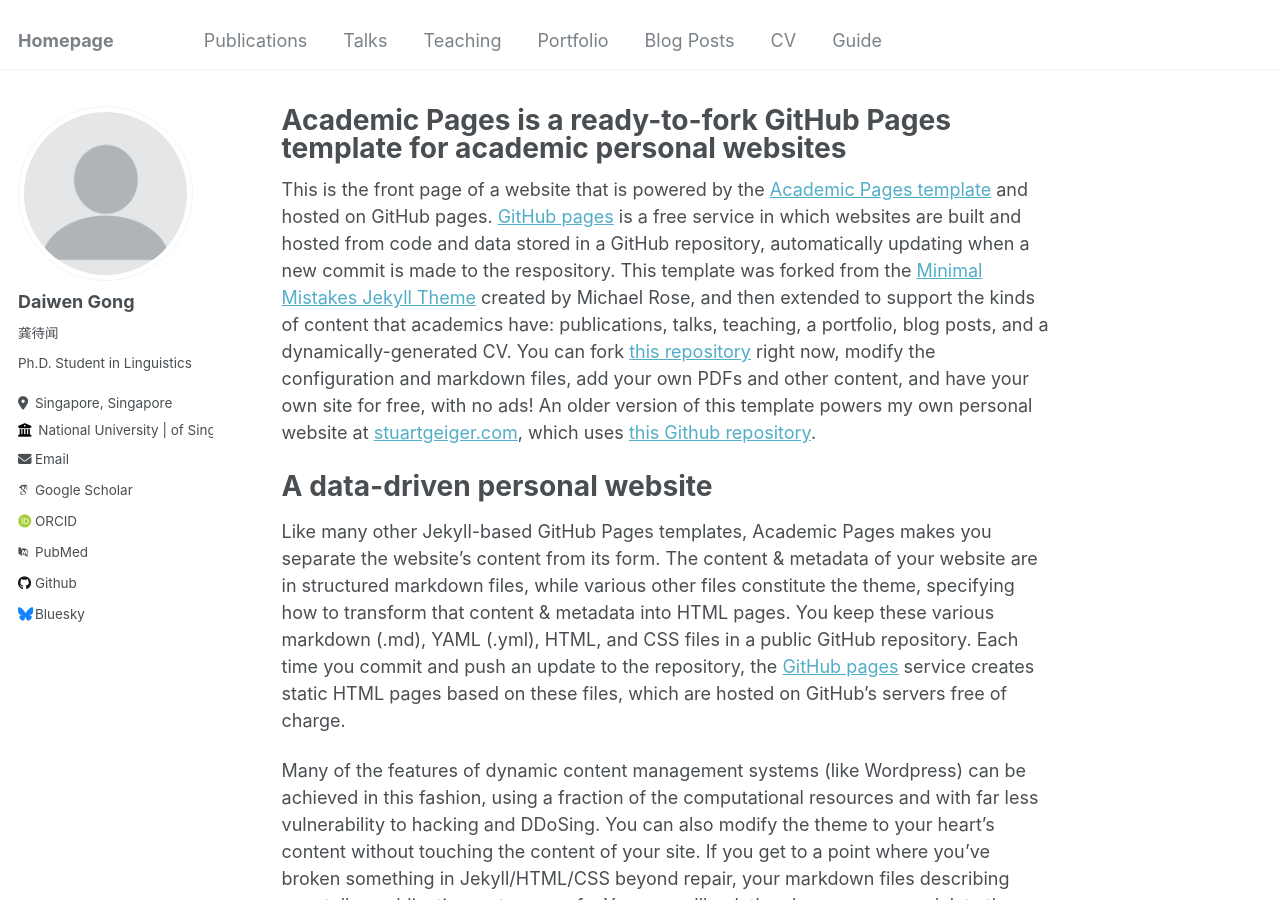
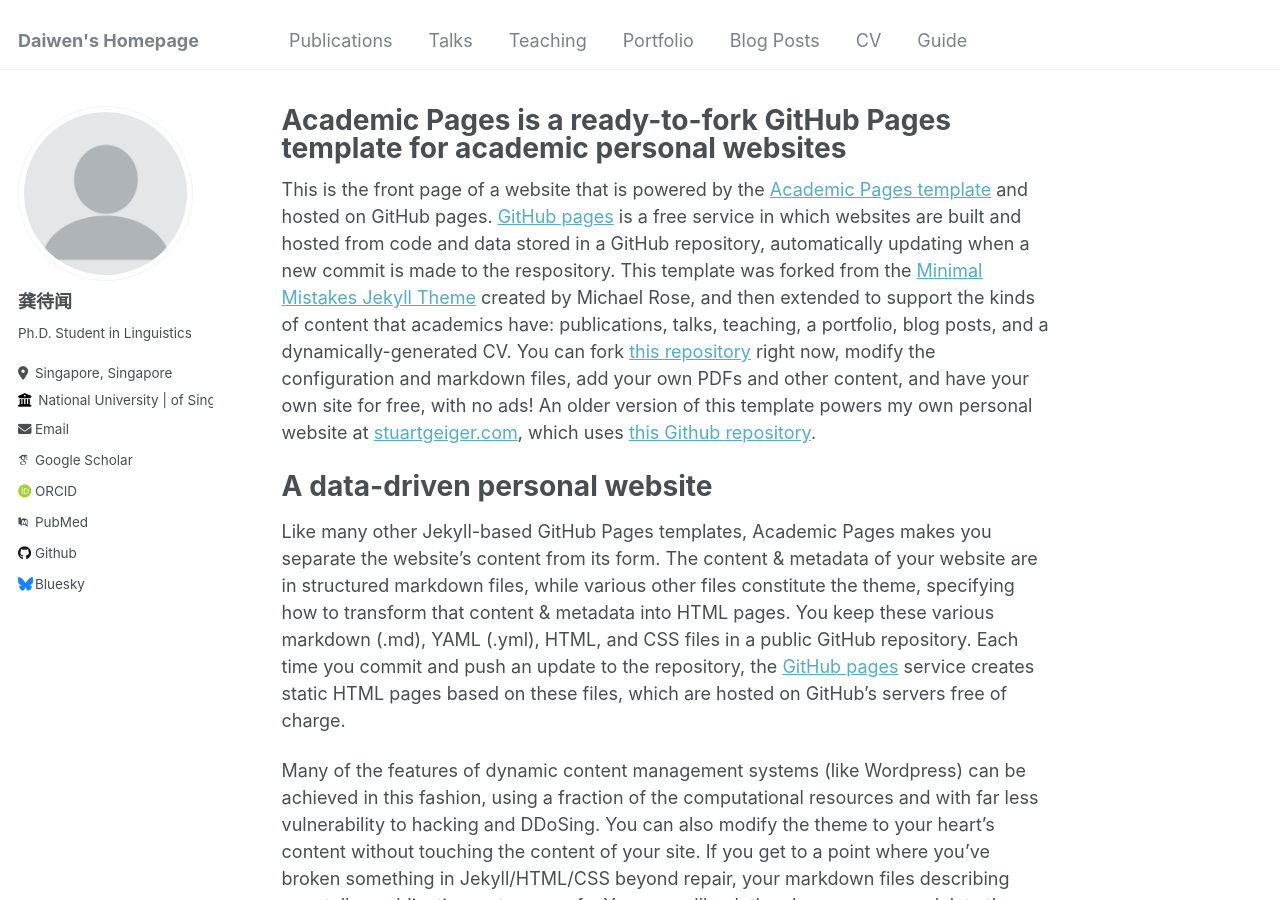
Before and after one commit to DaiwenGDW/daiwengong.github.io, a Jekyll site: the page built from _pages/about.md, in a window 1280 px wide and 900 px high. Built offline with Jekyll 4.4.1, drawn with Linux system fonts in a browser that asks for light colours; some web fonts are replaced; part of the change alters nothing that is shown.

```diff
--- a/_config.yml
+++ b/_config.yml
@@ -8,7 +8,7 @@
 
 # Basic Site Settings
 locale                   : "en-US"
-title                    : "Homepage"
+title                    : "Daiwen's Homepage"
 title_separator          : "-"
 name                     : &name "Daiwen Gong"
 description              : &description "Ph.D. Student in Linguistics"
@@ -23,7 +23,7 @@ author:
   # Biographic information
   avatar           : "profile.png"
   name             : "Daiwen Gong"
-  pronouns         : "龚待闻"
+  name             : "龚待闻"
   bio              : "Ph.D. Student in Linguistics"
   location         : "Singapore, Singapore"
   employer         : "National University | of Singapore"
```
